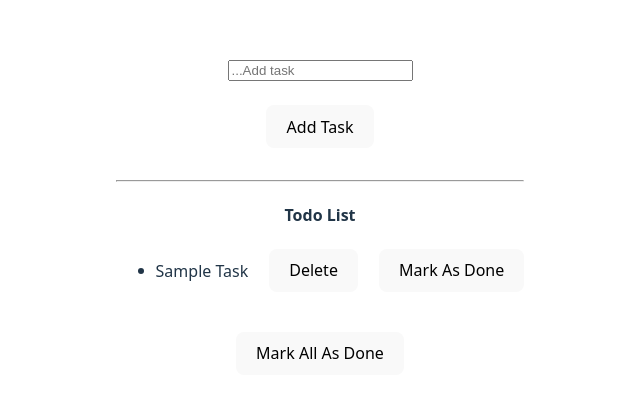
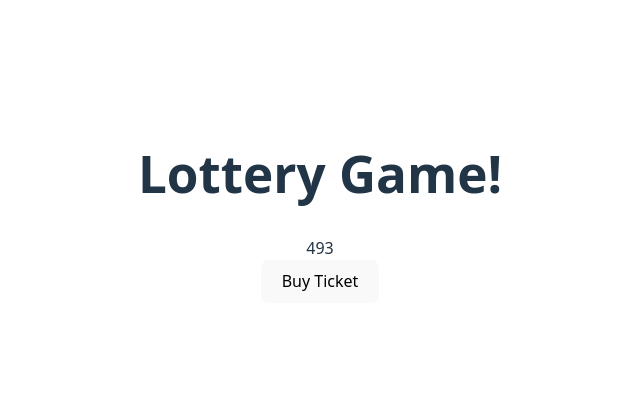
Before and after one commit to Himanshuagrawal2003/Web-Development, a React (Vite) app in the folder Development/: page / in a window 1280 px wide. Shown: the part 184-582 px from the top of the page, without its empty margins (320-960 px from the left). Built offline with nearby package versions, Linux system fonts and the light colour scheme.

Commit message:
Make a Lottery Game by Component Type use

```diff
--- a/Development/src/App.jsx
+++ b/Development/src/App.jsx
@@ -1,7 +1,7 @@
 import { useState } from 'react'
 import reactLogo from './assets/react.svg'
 import viteLogo from '/vite.svg'
-import Hello from "./Hello"
+import Lottery from "./Lottery"
 import LudoBoard from './LudoBoard'
 import TodoList from './TodoList'
 
@@ -12,7 +12,7 @@
 
   return (
     <>
-    <TodoList />
+    <Lottery n={3} winningSum ={15} />
     </>
   )
 }
--- a/Development/src/Hello.jsx
+++ /dev/null
@@ -1,7 +0,0 @@
-export default function Hello(){
-    return (
-        <>
-        <h1>Hello World!</h1>
-        </>
-    );
-};
--- /dev/null
+++ b/Development/src/Lottery.jsx
@@ -0,0 +1,22 @@
+import { useState } from "react";
+import Ticket from "./Ticket";
+import { genTicket, sum } from "./helper";
+
+export default function Lottery({ n = 3, winningSum = 15 }) {
+  const [ticket, setTicket] = useState(genTicket(n));
+
+  const isWinning = sum(ticket) === winningSum;
+
+  const buyTicket = () => {
+    setTicket(genTicket(n));
+  };
+
+  return (
+    <div>
+      <h1>Lottery Game!</h1>
+      <Ticket ticket={ticket} />
+      <button onClick={buyTicket}>Buy Ticket</button>
+      <h3>{isWinning && "🎉 Congratulations, You Won!!"}</h3>
+    </div>
+  );
+}
--- /dev/null
+++ b/Development/src/Ticket.jsx
@@ -0,0 +1,11 @@
+import TicketNum from "./TicketNum";
+
+export default function Ticket({ ticket }) {
+  return (
+    <div>
+      {ticket.map((num, idx) => (
+        <TicketNum num={num} key={idx}/>
+      ))}
+    </div>
+  );
+};
--- /dev/null
+++ b/Development/src/TicketNum.jsx
@@ -0,0 +1,3 @@
+export default function TicketNum({ num }) {
+  return <span>{num}</span>;
+}
--- /dev/null
+++ b/Development/src/helper.js
@@ -0,0 +1,13 @@
+function genTicket(n) {
+  let arr = new Array(n);
+  for (let i = 0; i < n; i++) {
+    arr[i] = Math.floor(Math.random() * 10);
+  }
+  return arr;
+}
+
+function sum(arr) {
+  return arr.reduce((sum, curr) => sum + curr, 0);
+}
+
+export { genTicket, sum };
```
